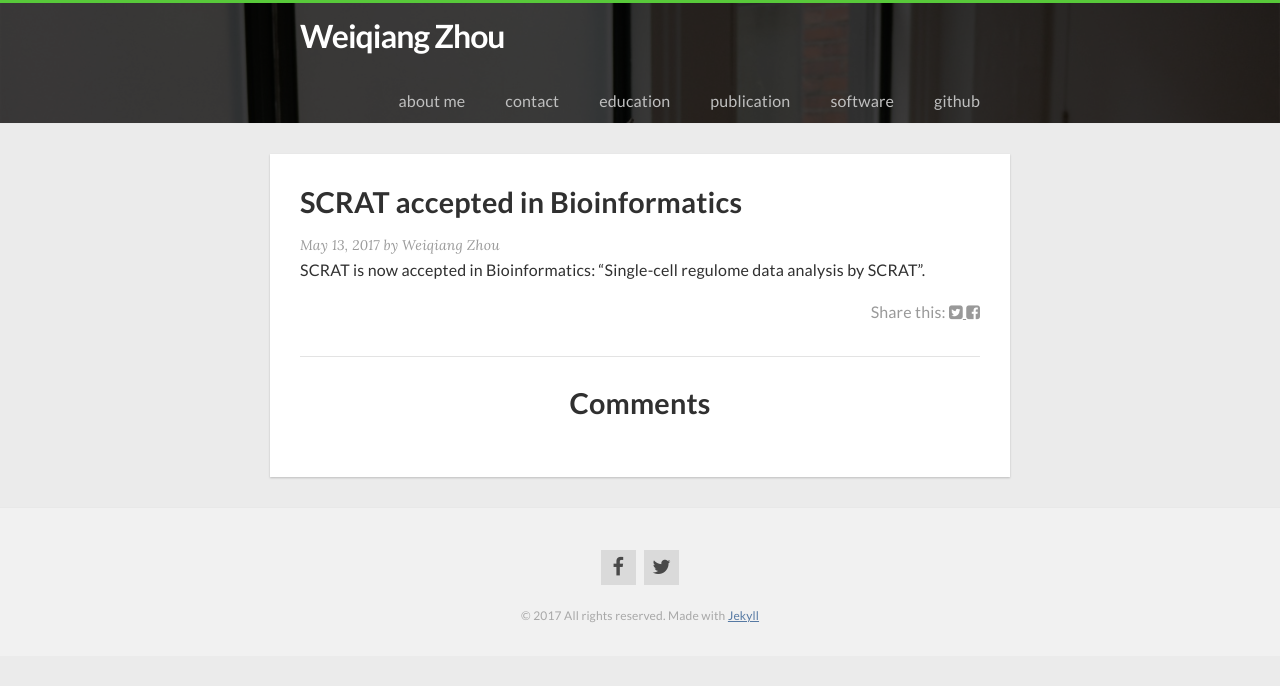
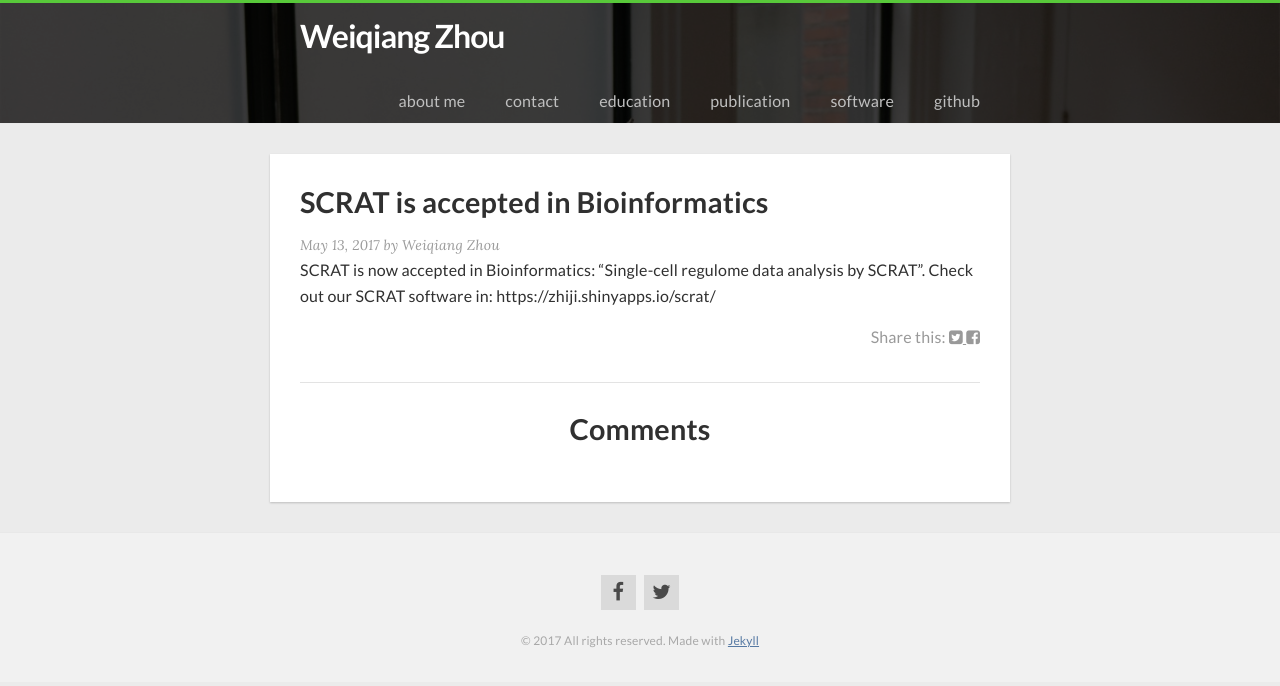
Before and after one commit to ILoveYouKen/ILoveYouKen.github.io, a Jekyll site: the page built from _posts/2017-05-13-scrat.markdown, in a window 1280 px wide. Shown: the top 686 px of the page. Built offline with Jekyll 4.4.1, drawn with Linux system fonts in a browser that asks for light colours; nearby versions of some CDN libraries; comment, search, counter and statistics services are not loaded.

Commit message:
Update 2017-05-13-scrat.markdown

```diff
--- a/_posts/2017-05-13-scrat.markdown
+++ b/_posts/2017-05-13-scrat.markdown
@@ -1,8 +1,8 @@
 ---
 layout: post
-title:  "SCRAT accepted in Bioinformatics"
+title:  "SCRAT is accepted in Bioinformatics"
 date:   2017-05-13 12:43:00
 categories: paper update
 comments: true
 ---
-SCRAT is now accepted in Bioinformatics: "Single-cell regulome data analysis by SCRAT".
+SCRAT is now accepted in Bioinformatics: "Single-cell regulome data analysis by SCRAT". Check out our SCRAT software in: https://zhiji.shinyapps.io/scrat/
```
